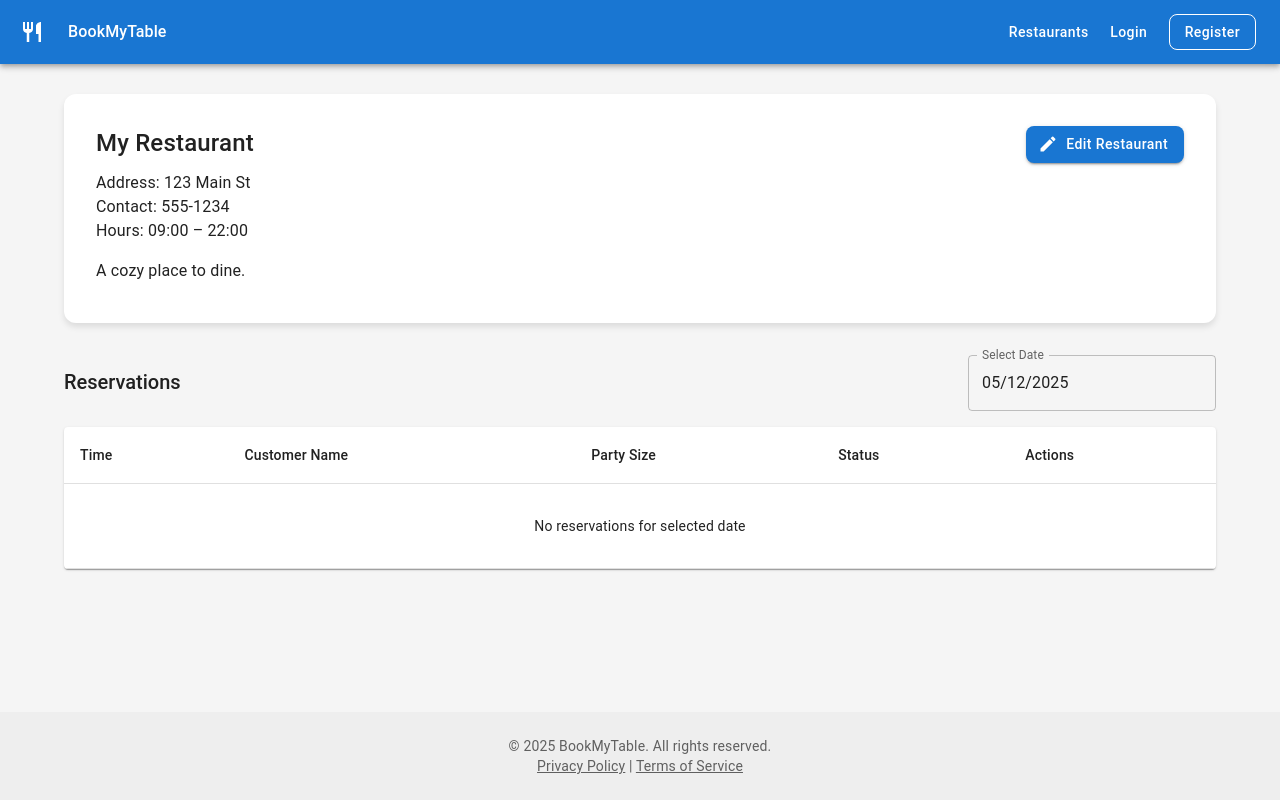
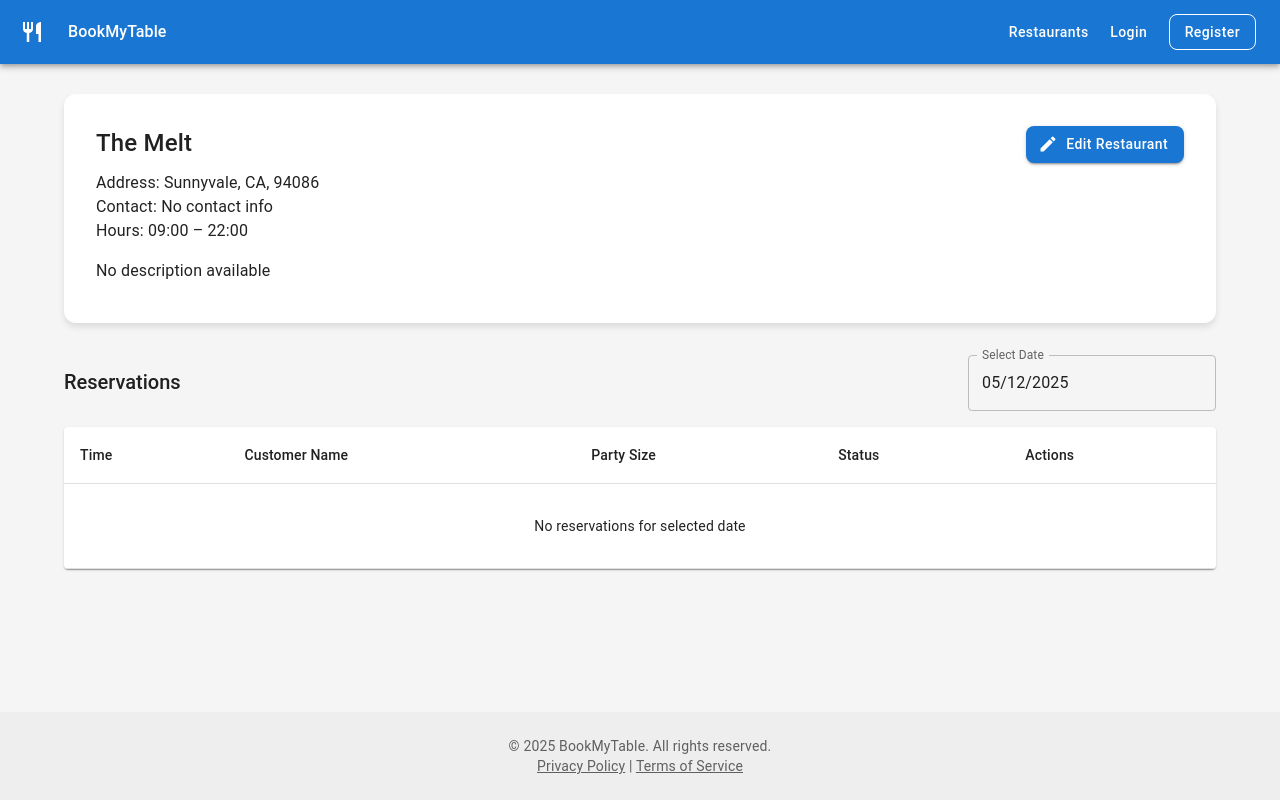
Before and after one commit to nace129/bookmytableproject-draft, a React (Create React App) app in the folder frontend/: page /restaurantManager in a window 1280 px wide. Built offline with nearby package versions, Linux system fonts and the light colour scheme.

Commit message:
resMan - ui minor chnages

```diff
--- a/frontend/src/pages/RestaurantManagerDashboard.js
+++ b/frontend/src/pages/RestaurantManagerDashboard.js
@@ -25,20 +25,18 @@ import {
 import { Edit as EditIcon, Delete as DeleteIcon, Add as AddIcon } from '@mui/icons-material';
 import { LocalizationProvider, DatePicker } from '@mui/x-date-pickers';
 import { AdapterDateFns } from '@mui/x-date-pickers/AdapterDateFns';
+import restaurantsData from '../data/restaurants.json';
 
 export default function RestaurantManagerDashboard() {
   // Restaurant info state
   const [info, setInfo] = useState({
-    name: 'My Restaurant',
-    address: '123 Main St',
-    contact: '555-1234',
-    openingTime: '09:00',
-    closingTime: '22:00',
-    description: 'A cozy place to dine.',
-    tableLayout: [
-      { time: '17:30', maxSeats: 4 },
-      { time: '18:00', maxSeats: 4 },
-    ],
+    name: '',
+    address: '',
+    contact: '',
+    openingTime: '',
+    closingTime: '',
+    description: '',
+    tableLayout: [],
     photos: []
   });
 
@@ -49,6 +47,26 @@ export default function RestaurantManagerDashboard() {
   // UI state
   const [error, setError] = useState('');
   const [openEdit, setOpenEdit] = useState(false);
+
+  useEffect(() => {
+    // Load the first restaurant from JSON as an example
+    if (restaurantsData.length > 0) {
+      const restaurant = restaurantsData[0];
+      const address = restaurant.location
+        ? `${restaurant.location.city}, ${restaurant.location.state}, ${restaurant.location.zip}`
+        : `Near coordinates (${restaurant.coords?.lat.toFixed(2)}, ${restaurant.coords?.lng.toFixed(2)})`;
+      setInfo({
+        name: restaurant.name,
+        address: address,
+        contact: restaurant.contact || 'No contact info',
+        openingTime: '09:00', // Default opening time
+        closingTime: '22:00', // Default closing time
+        description: restaurant.description || 'No description available',
+        tableLayout: restaurant.table_layout || [],
+        photos: []
+      });
+    }
+  }, []);
 
   // Load reservations on date change
   useEffect(() => {
```
